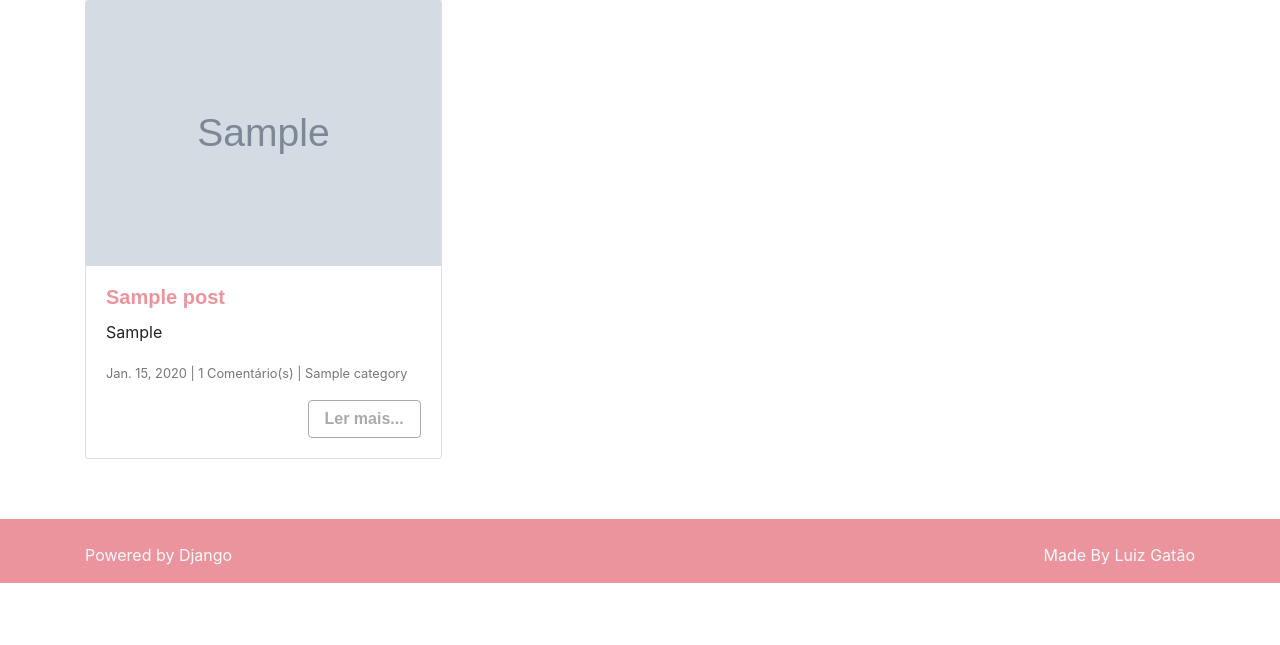
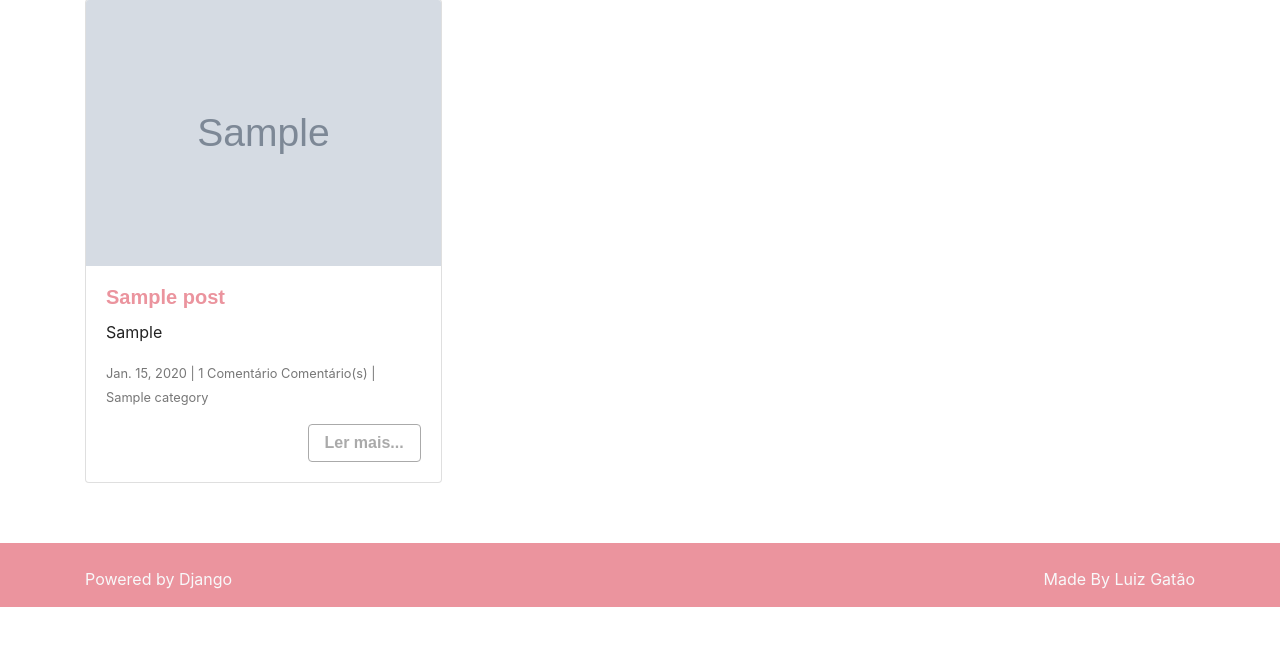
Before and after one commit to luizmachado/blogminhaflor, a Django app: page / in a window 1280 px wide. Shown: the part 84-729 px from the top of the page. Run offline with Django 3.2, Linux system fonts and the light colour scheme; tables that the repository leaves empty hold one stand-in row (values such as "Sample post"); grey boxes marked "Sample" are stand-in pictures; some libraries are stand-ins or nearby versions; some web fonts are replaced.

Commit message:
Change word to plural dinamically
Change word 'Comentário' to change from singular to plural based
on the number os Comments

```diff
--- a/posts/templates/posts/index.html
+++ b/posts/templates/posts/index.html
@@ -1,5 +1,6 @@
 {% extends 'base.html' %}
 {% load humanize %}
+{% load custom_filters %}
 
 {% block conteudo %}
 <div class="card-columns mt-4">
@@ -24,7 +25,7 @@
             <p class="card-text">
                 <small class="text-muted">{{ post.post_date|naturalday|title }}
                     |
-                    {{ post.comment_count }} Comentário(s)
+                    {{ post.comment_count|comment_plural }} Comentário(s)
                     | {{ post.post_category}} </small>
             </p>
 
--- /dev/null
+++ b/posts/templatetags/custom_filters.py
@@ -0,0 +1,17 @@
+from django import template
+
+register = template.Library()
+
+
+@register.filter(name='comment_plural')
+def comment_plural(comments_number):
+    try:
+        comments_number = int(comments_number)
+        if comments_number >= 2:
+            return f'{comments_number} Comentários'
+        elif comments_number == 0:
+            return f'Sem comentários'
+        else:
+            return f'{comments_number} Comentário'
+    except:
+        return f'{comments_number} Comentário(s)'
```
Also changed, not shown: posts/templatetags/__init__.py (added).
